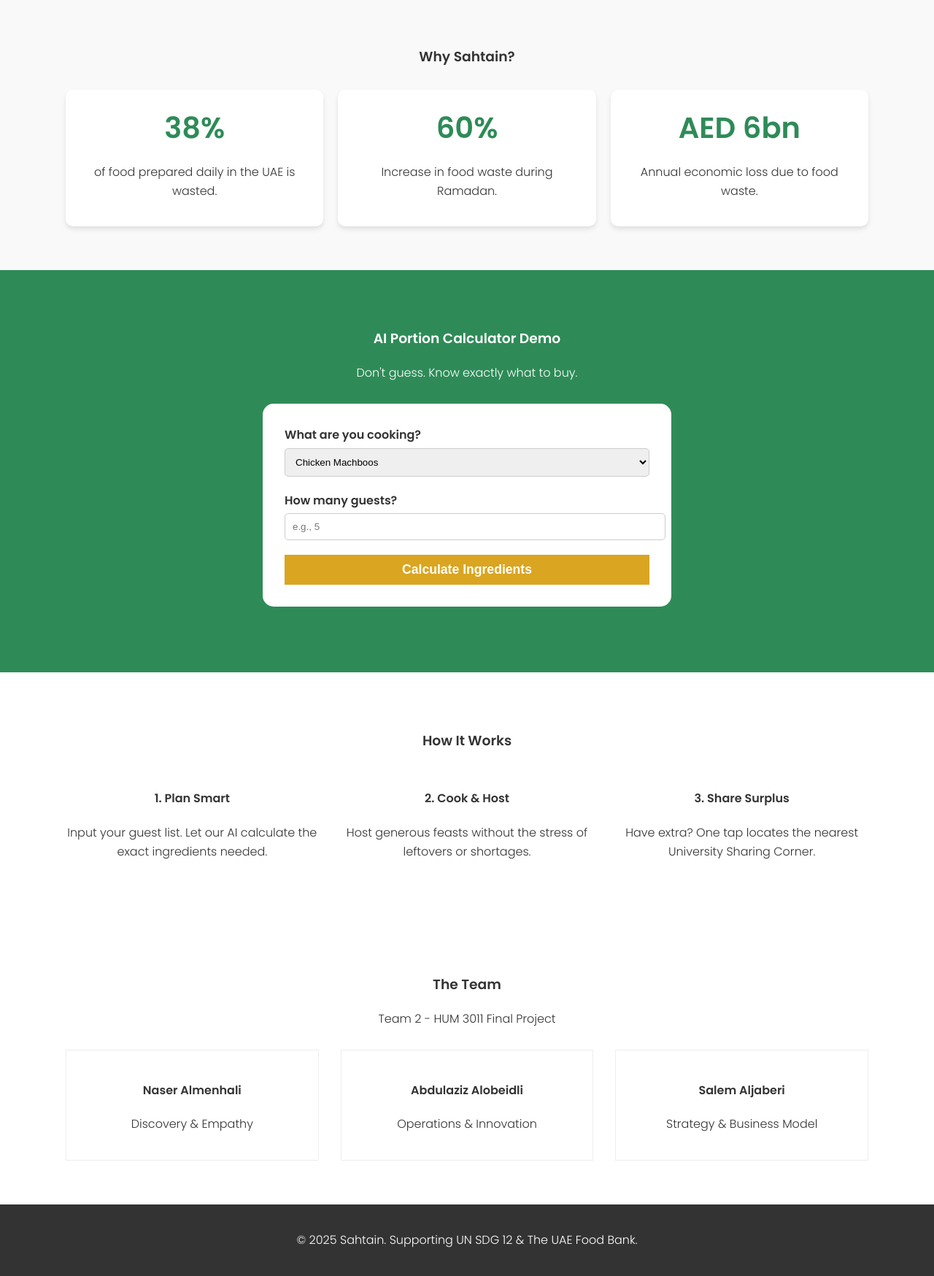
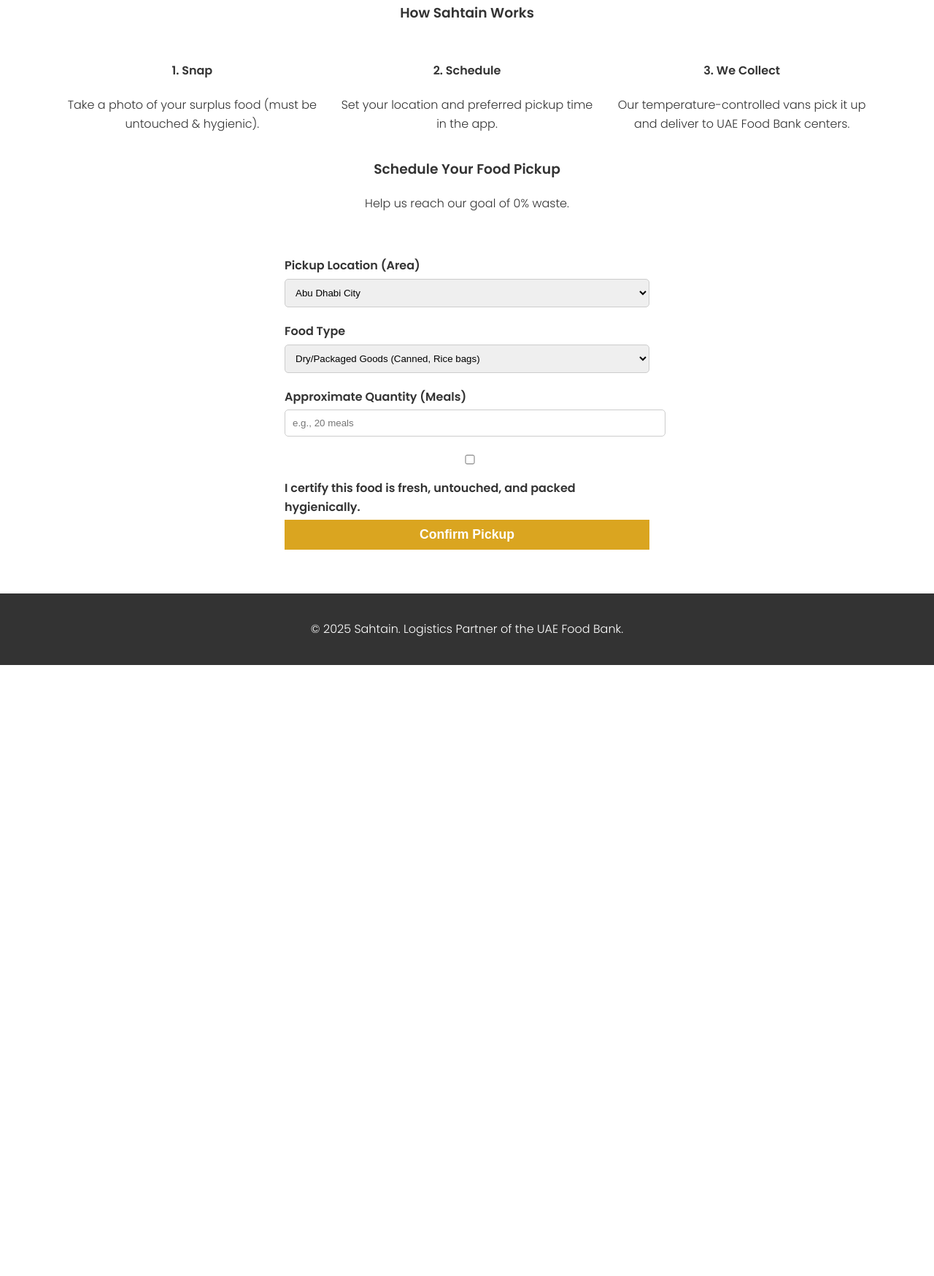
Before and after one commit to nworkplace1/sahtain-app, a plain HTML site: page index.html in a window 1280 px wide. Shown: the part 814-2562 px from the top of the page at 73% size. After the commit the page ends 1725 px from the top, so only its background shows below. Drawn offline with Linux system fonts and the light colour scheme.

Commit message:
Update index.html

```diff
--- a/index.html
+++ b/index.html
@@ -3,126 +3,93 @@
 <head>
     <meta charset="UTF-8">
     <meta name="viewport" content="width=device-width, initial-scale=1.0">
-    <title>Sahtain | Smart Portioning for the UAE</title>
+    <title>Sahtain | Food Rescue UAE</title>
     <link rel="stylesheet" href="style.css">
-    <link rel="preconnect" href="https://fonts.googleapis.com">
     <link href="https://fonts.googleapis.com/css2?family=Poppins:wght@300;600&display=swap" rel="stylesheet">
 </head>
 <body>
 
     <nav>
-        <div class="logo">Sahtain <span>🇦🇪</span></div>
+        <div class="logo">Sahtain <span>♻️</span></div>
         <div class="nav-links">
-            <a href="#problem">The Challenge</a>
-            <a href="#demo">Try the Calculator</a>
-            <a href="#team">Team</a>
-            <a href="#" class="btn-download">Get the App</a>
+            <a href="#how-it-works">How it Works</a>
+            <a href="#pickup">Schedule Pickup</a>
+            <a href="#impact">Our Impact</a>
         </div>
     </nav>
 
     <header>
         <div class="hero-content">
-            <h1>Generosity, Redefined.</h1>
-            <h2>Zero Waste. Zero Guilt.</h2>
-            <p>The UAE's first AI-driven portioning tool designed to honor hospitality while protecting our environment.</p>
+            <h1>Don't Bin It. Share It.</h1>
+            <p>We collect your excess fresh food and deliver it to those in need across Abu Dhabi.</p>
             <div class="hero-btns">
-                <button class="btn-primary" onclick="document.getElementById('demo').scrollIntoView()">Try Live Demo</button>
-                <button class="btn-secondary">Watch Video</button>
+                <button class="btn-primary" onclick="document.getElementById('pickup').scrollIntoView()">Request a Pickup Truck</button>
             </div>
         </div>
     </header>
 
-    <section id="problem">
+    <section id="how-it-works">
         <div class="container">
-            <h3>Why Sahtain?</h3>
-            <div class="stats-grid">
-                <div class="stat-card">
-                    <h4>38%</h4>
-                    <p>of food prepared daily in the UAE is wasted.</p>
+            <h3>How Sahtain Works</h3>
+            <div class="feature-grid">
+                <div class="feature">
+                    <h4>1. Snap</h4>
+                    <p>Take a photo of your surplus food (must be untouched & hygienic).</p>
                 </div>
-                <div class="stat-card">
-                    <h4>60%</h4>
-                    <p>Increase in food waste during Ramadan.</p>
+                <div class="feature">
+                    <h4>2. Schedule</h4>
+                    <p>Set your location and preferred pickup time in the app.</p>
                 </div>
-                <div class="stat-card">
-                    <h4>AED 6bn</h4>
-                    <p>Annual economic loss due to food waste.</p>
+                <div class="feature">
+                    <h4>3. We Collect</h4>
+                    <p>Our temperature-controlled vans pick it up and deliver to UAE Food Bank centers.</p>
                 </div>
             </div>
         </div>
     </section>
 
-    <section id="demo">
+    <section id="pickup">
         <div class="container">
-            <h3>AI Portion Calculator Demo</h3>
-            <p>Don't guess. Know exactly what to buy.</p>
+            <h3>Schedule Your Food Pickup</h3>
+            <p>Help us reach our goal of 0% waste.</p>
 
             <div class="calculator-box">
-                <label>What are you cooking?</label>
-                <select id="dishType">
-                    <option value="machboos">Chicken Machboos</option>
-                    <option value="biryani">Lamb Biryani</option>
-                    <option value="harees">Harees</option>
+                <label>Pickup Location (Area)</label>
+                <select id="location">
+                    <option value="abudhabi">Abu Dhabi City</option>
+                    <option value="khalifa">Khalifa City</option>
+                    <option value="yas">Yas Island</option>
                 </select>
 
-                <label>How many guests?</label>
-                <input type="number" id="guestCount" placeholder="e.g., 5" min="1">
+                <label>Food Type</label>
+                <select id="foodType">
+                    <option value="dry">Dry/Packaged Goods (Canned, Rice bags)</option>
+                    <option value="cooked">Fresh Cooked Meals (Events/Ramadan)</option>
+                    <option value="bakery">Bakery Items</option>
+                </select>
 
-                <button onclick="calculateFood()">Calculate Ingredients</button>
+                <label>Approximate Quantity (Meals)</label>
+                <input type="number" id="mealCount" placeholder="e.g., 20 meals" min="5">
 
-                <div id="result" class="result-hidden">
-                    <h4>You need exactly:</h4>
-                    <p id="riceOutput">🍚 Rice: --</p>
-                    <p id="meatOutput">🍗 Meat: --</p>
-                    <p class="eco-note">🌱 By cooking this exact amount, you save approx AED <span id="moneySaved">0</span> and prevent waste!</p>
+                <div class="safety-check">
+                    <input type="checkbox" id="safetyCheck">
+                    <label for="safetyCheck">I certify this food is fresh, untouched, and packed hygienically.</label>
                 </div>
-            </div>
-        </div>
-    </section>
 
-    <section id="features">
-        <div class="container">
-            <h3>How It Works</h3>
-            <div class="feature-grid">
-                <div class="feature">
-                    <h4>1. Plan Smart</h4>
-                    <p>Input your guest list. Let our AI calculate the exact ingredients needed.</p>
-                </div>
-                <div class="feature">
-                    <h4>2. Cook & Host</h4>
-                    <p>Host generous feasts without the stress of leftovers or shortages.</p>
-                </div>
-                <div class="feature">
-                    <h4>3. Share Surplus</h4>
-                    <p>Have extra? One tap locates the nearest University Sharing Corner.</p>
-                </div>
-            </div>
-        </div>
-    </section>
+                <button onclick="schedulePickup()">Confirm Pickup</button>
 
-    <section id="team">
-        <div class="container">
-            <h3>The Team</h3>
-            <p>Team 2 - HUM 3011 Final Project</p>
-            <div class="team-grid">
-                <div class="member">
-                    <h4>Naser Almenhali</h4>
-                    <p>Discovery & Empathy</p>
-                </div>
-                <div class="member">
-                    <h4>Abdulaziz Alobeidli</h4>
-                    <p>Operations & Innovation</p>
-                </div>
-                <div class="member">
-                    <h4>Salem Aljaberi</h4>
-                    <p>Strategy & Business Model</p>
+                <div id="confirmation" class="result-hidden">
+                    <h4>🛻 Truck Dispatched!</h4>
+                    <p>Thank you, <span id="userArea"></span>!</p>
+                    <p>We have alerted a driver. Estimated arrival: <strong>45 Minutes</strong>.</p>
+                    <p class="eco-note">You just saved <span id="kgSaved">0</span> kg of food from the landfill!</p>
                 </div>
             </div>
         </div>
     </section>
 
     <footer>
-        <p>&copy; 2025 Sahtain. Supporting UN SDG 12 & The UAE Food Bank.</p>
+        <p>&copy; 2025 Sahtain. Logistics Partner of the UAE Food Bank.</p>
     </footer>
 
     <script src="script.js"></script>
```
